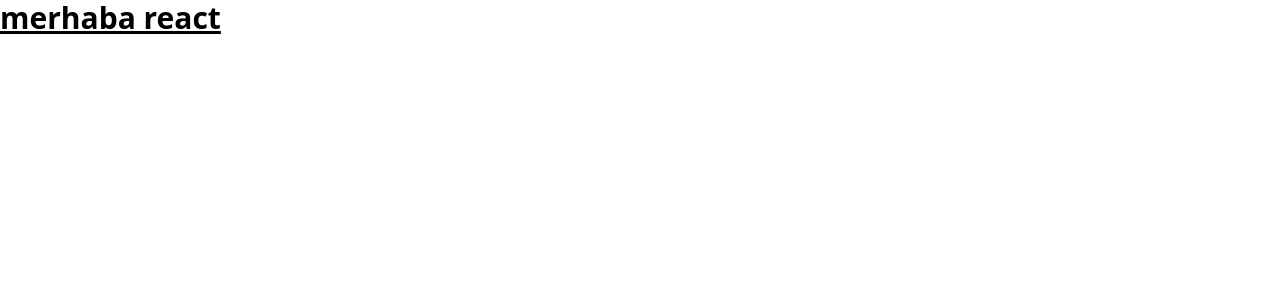
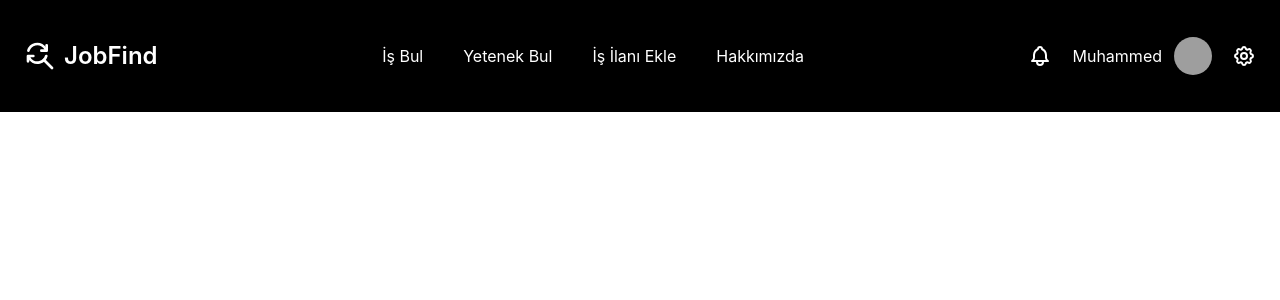
Before and after one commit to themfg63/JobFind, a React (Create React App) app in the folder frontend/: page / in a window 1280 px wide. Shown: the top 300 px of the page. Built offline with nearby package versions, Linux system fonts and the light colour scheme; grey boxes are pictures that could not be loaded.

Commit message:
header page created and developed

```diff
--- a/frontend/package.json
+++ b/frontend/package.json
@@ -6,6 +6,7 @@
     "@emotion/react": "^11.13.3",
     "@mantine/core": "^7.12.2",
     "@mantine/hooks": "^7.12.2",
+    "@tabler/icons-react": "^3.14.0",
     "@testing-library/jest-dom": "^5.17.0",
     "@testing-library/react": "^13.4.0",
     "@testing-library/user-event": "^13.5.0",
--- a/frontend/src/App.tsx
+++ b/frontend/src/App.tsx
@@ -1,12 +1,12 @@
 import './App.css';
-import { MantineProvider } from '@mantine/core';
+import { MantineProvider} from '@mantine/core';
+import '@mantine/core/styles.css';
+import HomePage from './Pages/HomePage';
 
 function App(){
   return(
     <MantineProvider>
-      <h1 className='text-3xl font-bold underline'>
-        merhaba react
-      </h1>
+      <HomePage />
     </MantineProvider>
   );
 };
--- /dev/null
+++ b/frontend/src/Header/Header.tsx
@@ -0,0 +1,27 @@
+import { Avatar } from "@mantine/core";
+import { IconBell, IconSettings, IconZoomReplace } from "@tabler/icons-react";
+
+const Header = () => {
+    return <div className="w-full bg-black px-6 text-white h-28 flex justify-between items-center">
+        <div className="flex gap-2 items-center">
+            <IconZoomReplace className="h-8 w-8"/>
+            <div className="text-2xl font-semibold"> JobFind</div>
+        </div>
+        <div className="flex gap-10">
+            <a href="">İş Bul</a>
+            <a href="">Yetenek Bul</a>
+            <a href="">İş İlanı Ekle</a>
+            <a href="">Hakkımızda</a>
+        </div>
+        <div className="flex gap-5 items-center">
+            <IconBell />
+            <div className="flex items-center gap-3">
+                <div>Muhammed</div>
+                <Avatar src="avatar.png" alt="it's me" />
+            </div>
+            <IconSettings />
+        </div>
+    </div>
+}
+
+export default Header;
--- /dev/null
+++ b/frontend/src/Pages/HomePage.tsx
@@ -0,0 +1,9 @@
+import Header from "../Header/Header";
+
+const HomePage = () => {
+    return(
+        <Header />
+    )
+}
+
+export default HomePage;
```
Also changed, not shown: 1 other file (tests, documents, lock files or other folders).
